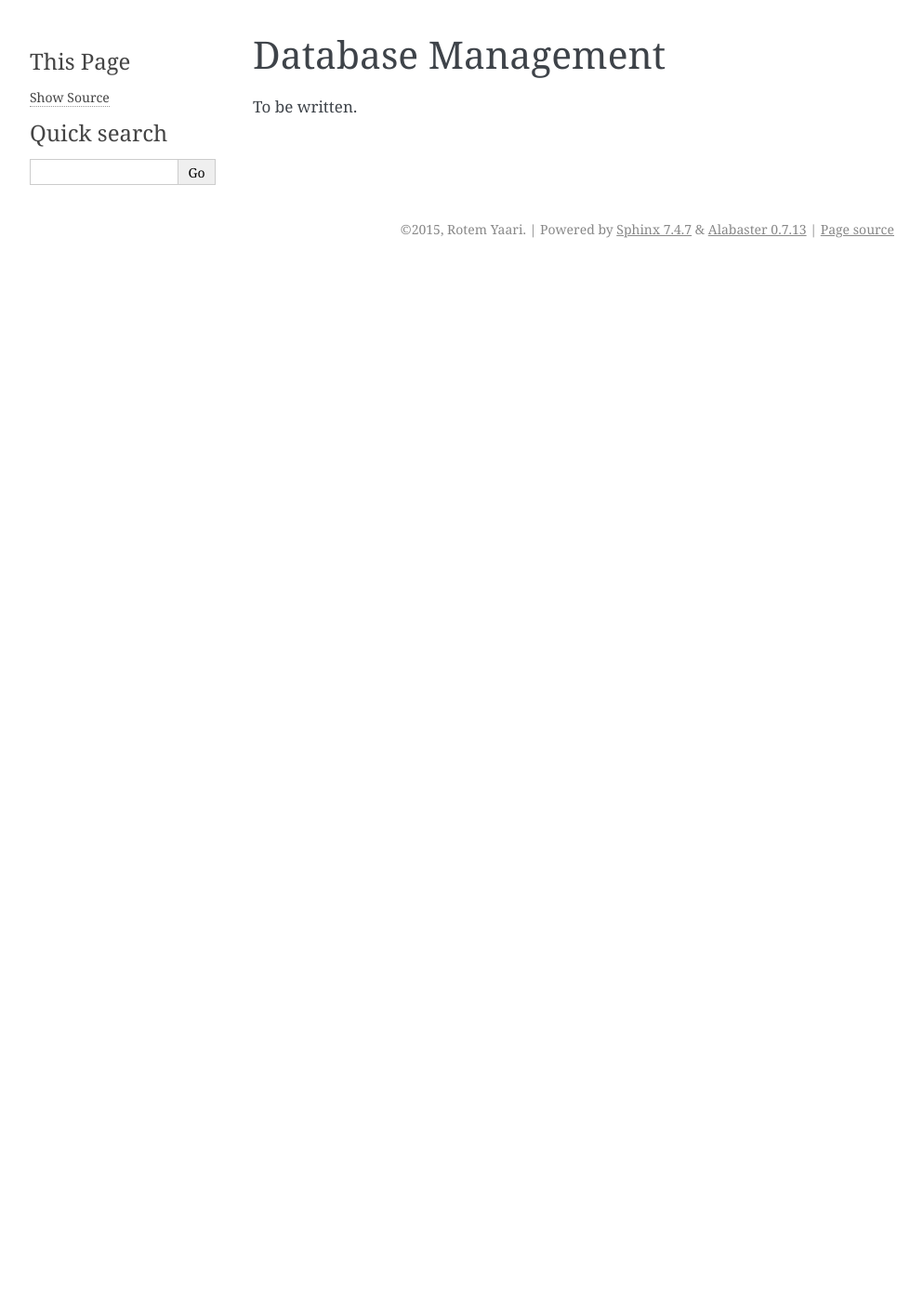
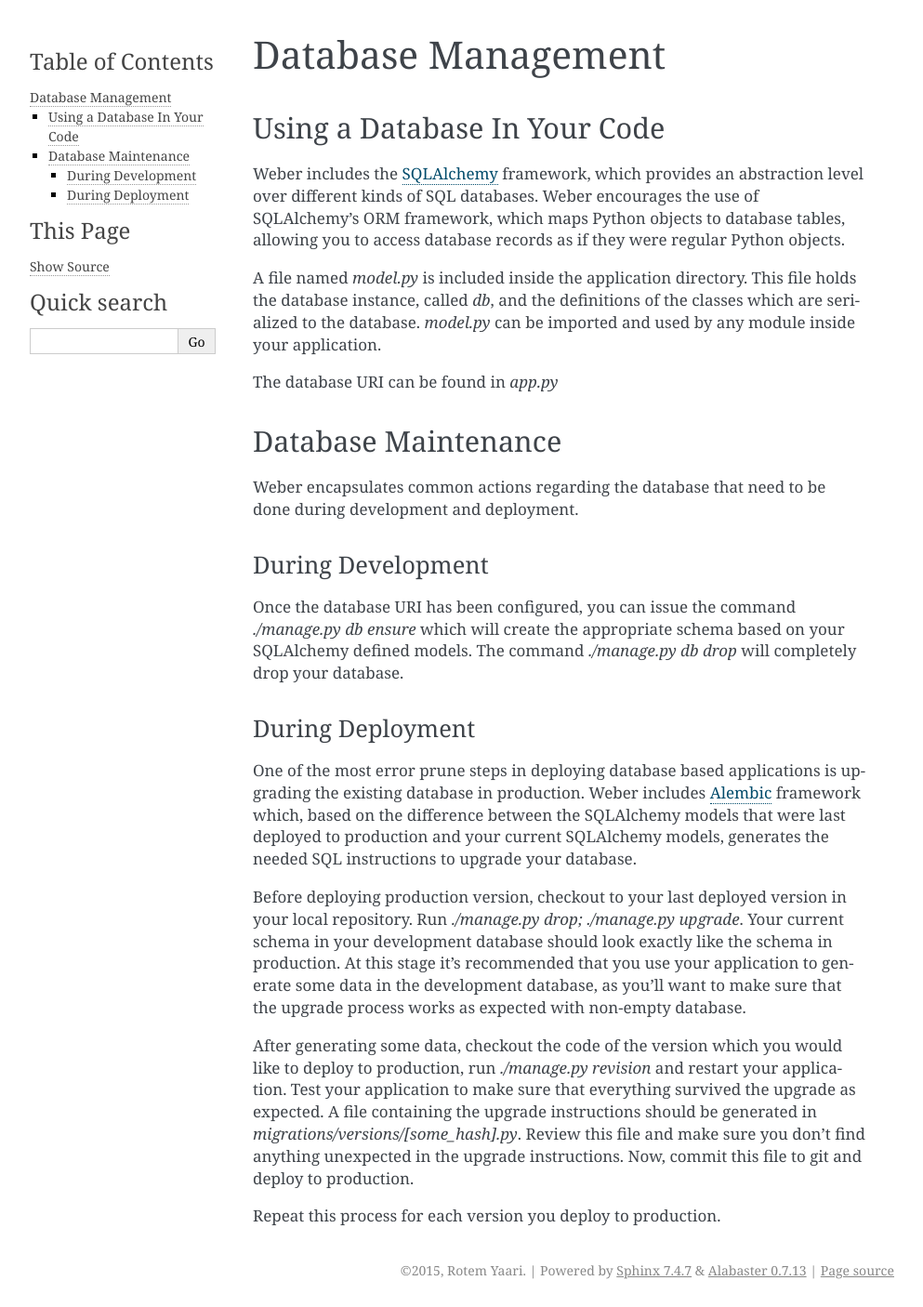
Before and after one commit to getweber/weber-docs, a Sphinx documentation site: the page built from doc/database.rst, in a window 1280 px wide. Shown: the whole page at 93% size, without its empty margins (148-1141 px from the left). Built offline with Sphinx 7.4.7, drawn with Linux system fonts in a browser that asks for light colours; before the commit the page ends 900 px from its top, so only the background shows below that.

Commit message:
Database documentation

```diff
--- a/doc/database.rst
+++ b/doc/database.rst
@@ -3,4 +3,37 @@
 Database Management
 ===================
 
-To be written.
+Using a Database In Your Code
+-----------------------------
+
+Weber includes the SQLAlchemy_ framework, which provides an abstraction level over different kinds of SQL databases. Weber encourages the use of SQLAlchemy's ORM framework, which maps Python objects to database tables, allowing you to access database records as if they were regular Python objects.
+
+A file named `model.py` is included inside the application directory. This file holds the database instance, called `db`, and the definitions of the classes which are serialized to the database.
+`model.py` can be imported and used by any module inside your application.
+
+The database URI can be found in `app.py`
+
+Database Maintenance
+--------------------
+
+Weber encapsulates common actions regarding the database that need to be done during development and deployment.
+
+During Development
+^^^^^^^^^^^^^^^^^^
+
+Once the database URI has been configured, you can issue the command `./manage.py db ensure` which will create the appropriate schema based on your SQLAlchemy defined models. The command `./manage.py db drop` will completely drop your database.
+
+During Deployment
+^^^^^^^^^^^^^^^^^
+
+One of the most error prune steps in deploying database based applications is upgrading the existing database in production. Weber includes Alembic_ framework which, based on the difference between the SQLAlchemy models that were last deployed to production and your current SQLAlchemy models, generates the needed SQL instructions to upgrade your database.
+
+Before deploying production version, checkout to your last deployed version in your local repository. Run `./manage.py drop; ./manage.py upgrade`. Your current schema in your development database should look exactly like the schema in production. At this stage it's recommended that you use your application to generate some data in the development database, as you'll want to make sure that the upgrade process works as expected with non-empty database.
+
+After generating some data, checkout the code of the version which you would like to deploy to production, run `./manage.py revision` and restart your application. Test your application to make sure that everything survived the upgrade as expected. A file containing the upgrade instructions should be generated in `migrations/versions/[some_hash].py`. Review this file and make sure you don't find anything unexpected in the upgrade instructions. Now, commit this file to git and deploy to production.
+
+Repeat this process for each version you deploy to production.
+
+
+.. _SQLAlchemy: http://www.sqlalchemy.org/
+.. _Alembic: https://alembic.readthedocs.org/en/latest/
--- a/doc/manage_app.rst
+++ b/doc/manage_app.rst
@@ -9,11 +9,6 @@ Developing
 ----------
 
 Developing is done by running ``manage.py testserver``. The directory ``.env`` will be created and the Flask testing server will be executed. Depending on the variation of Weber, additional components might be launched in different tmux windows.
-
-Managing the Database
----------------------
-
-To be written.
 
 Testing
 -------
```
